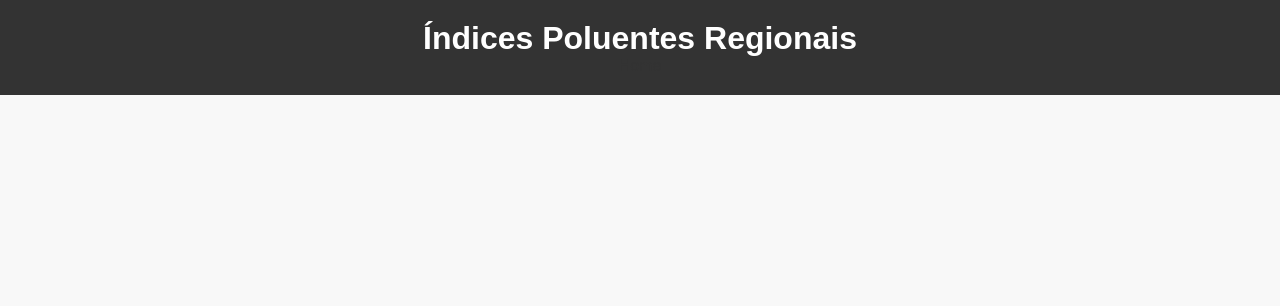
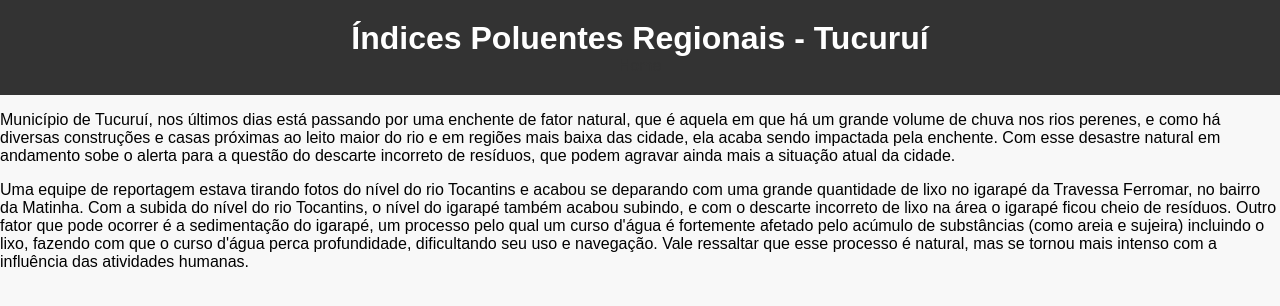
Before and after one commit to lindinhaAishi/IPG, a plain HTML site: page tucurui.html in a window 1280 px wide. Drawn offline with Linux system fonts and the light colour scheme.

Commit message:
Update tucurui.html

```diff
--- a/tucurui.html
+++ b/tucurui.html
@@ -1,17 +1,22 @@
 <!DOCTYPE html>
-<html lang="en">
+<html lang="pt-br">
 <head>
     <meta charset="UTF-8">
     <meta name="viewport" content="width=device-width, initial-scale=1.0">
     <link rel="stylesheet" href="assets/style.css" />
-    <title>Document</title>
+    <title>Tucuruí</title>
 </head>
 <body>
     <header>
-        <h1>Índices Poluentes Regionais</h1>
+        <h1>Índices Poluentes Regionais - Tucuruí</h1>
         <nav class="home">
             <a href="index.html">Home</a>
         </nav>
     </header>
+    <p>Município de Tucuruí, nos últimos dias está passando por uma enchente de fator natural, que é aquela em que há um grande volume de chuva nos rios perenes, e como há diversas construções e casas próximas ao leito maior do rio e em regiões mais baixa das cidade, ela acaba sendo impactada pela enchente.
+        Com esse desastre natural em andamento sobe o alerta para a questão do descarte incorreto de resíduos, que podem agravar ainda mais a situação atual da cidade.</p>
+
+        <p>Uma equipe de reportagem estava tirando fotos do nível do rio Tocantins e acabou se deparando com uma grande quantidade de lixo no igarapé da Travessa Ferromar, no bairro da Matinha. Com a subida do nível do rio Tocantins, o nível do igarapé também acabou subindo, e com o descarte incorreto de lixo na área o igarapé ficou cheio de resíduos.
+            Outro fator que pode ocorrer é a sedimentação do igarapé, um processo pelo qual um curso d'água é fortemente afetado pelo acúmulo de substâncias (como areia e sujeira) incluindo o lixo, fazendo com que o curso d'água perca profundidade, dificultando seu uso e navegação. Vale ressaltar que esse processo é natural, mas se tornou mais intenso com a influência das atividades humanas.</p>
 </body>
 </html>
```
